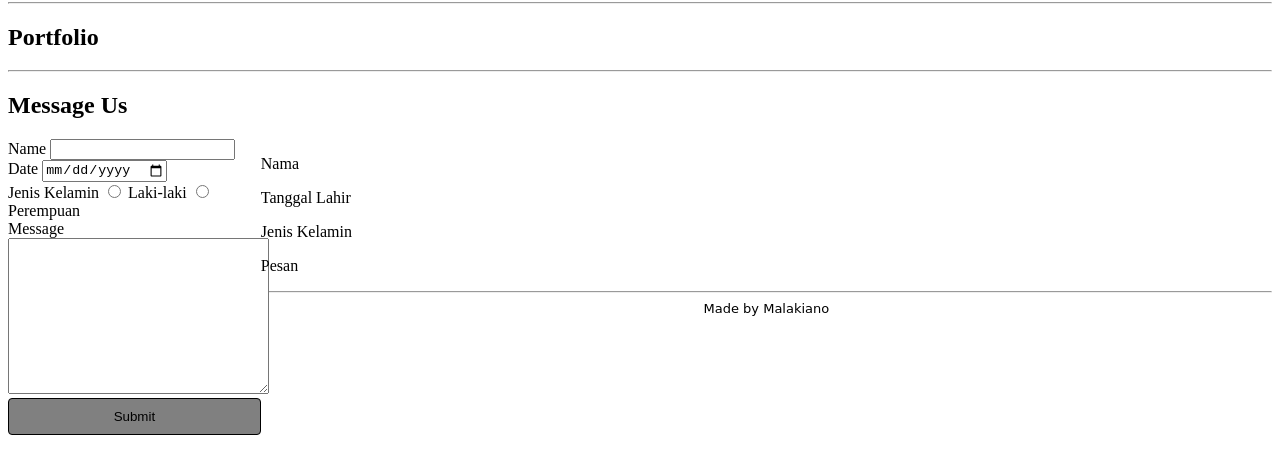
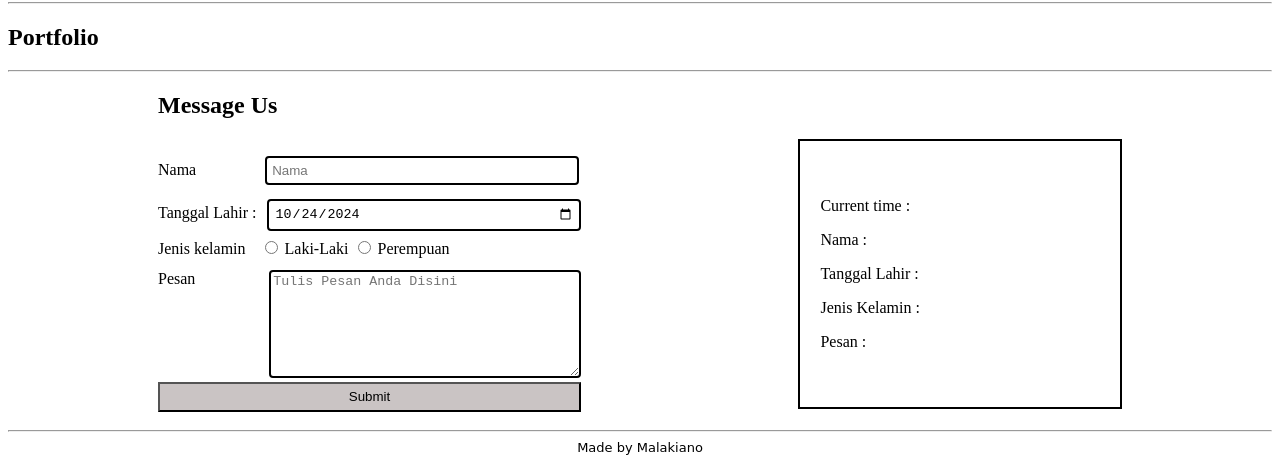
Before and after one commit to revou-fundamental-course/14-oct-24-Ogiyatri, a plain HTML site: page index.html in a window 1280 px wide. Shown: the part 744-1207 px from the top of the page. Before the commit the page ends 1179 px from the top, so only its background shows below. Drawn offline with Linux system fonts and the light colour scheme.

Commit message:
perbaikan message us

```diff
--- a/css/style.css
+++ b/css/style.css
@@ -26,28 +26,93 @@ nav>a {
 
 .photo-banner{
     height: 500px;
-    background-image: url(/assets/ogiwisu.jpg);
+    background-image: url(/assets/ogiwisuda.jpg);
     background-size: cover;
     background-position: center;
 }
-.message-form {
-    width: 20%;
-    float: left;
+
+#section-message-us {
+    margin-left:50px;
+}
+.judul-message{
+    padding-left: 100px
 }
 
-.message-list {
-    width: 80%;
-    float: right;
-    border: 5000;
+.message-container {
+    display: flex;
+}
+
+.message-input {
+    padding: 10px;
+    padding-left: 100px
+}
+
+#name-input {
+    padding: 5px;
+    width: 300px;
+    border: 2px solid black;
+    border-radius: 4px;
+    margin: 7px;
+    margin-left: 65px;
+}
+
+.tanggal-input {
 
 }
-.submit-gas {
-    width: 100%;
-    padding: 10px;
-    border: 1px solid;
+
+#date-input {
+    padding: 5px;
+    width: 300px;
+    border: 2px solid black;
     border-radius: 4px;
-    background-color: grey;
+    margin: 7px;
+
+}
+
+#male{
+    margin-left: 15px;
+}
+
+#male:checked {
+    accent-color: black;
+}
+
+#female:checked {
+    accent-color: black;
+}
+
+.pesan-input {
+    vertical-align: top;
+}
+
+.pesan-jarak {
+    margin-top: 12px;
+}
+#message {
+    height: 100px;
+    width: 304px;
+    border: 2px solid black;
+    border-radius: 4px;
+    margin-left: 70px;
+}
+
+.message-value {
+    border: 2px solid black;
+    padding-left: 20px;
+    width: 300px;
+    height: 226px;
+    margin-left: 200px;
+    padding-top:40px;
+}
+
+
+.submit-button {
     cursor: pointer;
+    width: 423px;
+    height: 30px;
+    color: black;
+    background-color: #cac4c4;
+
 }
 
 footer>div {
--- a/index.html
+++ b/index.html
@@ -65,44 +65,45 @@
 
         <!-- Section Message Us -->
         <section id="section-message-us">
-            <header>
+            <header class="judul-message">
                 <h1>Message Us</h1>
             </header>
 
-            <div id="message-container">
-                <form class="message-form">
-                    <div class="nama-message">
-                        <label for="name">Name</label>
-                        <input type="text" name="name" id="name">
+
+            <div class="message-container">
+                <form class="message-input">
+                    <div class="nama-input">
+                        <label for="name">Nama</label>
+                        <input type="text" name="name" id="name-input" placeholder="Nama">
                     </div>
-                    <div class="tanggal-message">
-                        <label for="date">Date</label>
-                        <input type="date" name="date" id="date">
+                    <div class="tanggal-input">
+                        <label for="date">Tanggal Lahir : </label>
+                        <input type="date" name="date" id="date-input" value="2024-10-24">
                     </div>
-                    <div class="genre-message">
-                        <label for="genre">Jenis Kelamin</label>
-                        <input type="radio" id="genre" name="laki-laki" value="Laki-laki">
-                        <label for="genre">Laki-laki</label>
-                        <input type="radio" id="genre" name="perempuan" value="Perempuan">
-                        <label for="genre">Perempuan</label>
+                    <div class="genre-input">
+                        <label>Jenis kelamin</label>
+                        <input type="radio" name="gender" id="male" value="Laki-laki">
+                        <label for="male">Laki-Laki</label>
+                        <input type="radio" name="gender" id="female" value="Perempuan">
+                        <label for="female">Perempuan</label>
                     </div>
-                    <div class="pesan-message">
-                        <label for="message">Message</label>
-                        <textarea name="message" id="message" cols="30" rows="10"></textarea>
+                    <div class="pesan-jarak">
+                        <label class="pesan-input" for="message">Pesan</label>
+                        <textarea name="message" id="message" cols="30" rows="10" placeholder="Tulis Pesan Anda Disini"></textarea>
                     </div>
-
-                    <button type="submit" class="submit-gas">Submit</button>
+                    <div>
+                        <input class="submit-button" type="submit" value="Submit">
+                    </div>
                 </form>
 
-                <div class="message-list">
-                    <p>Nama</p>
-                    <p>Tanggal Lahir</p>
-                    <p>Jenis Kelamin</p>
-                    <p>Pesan</p>
+                <div class="message-value">
+                    <p>Current time :</p>
+                    <p>Nama :</p>
+                    <p>Tanggal Lahir :</p>
+                    <p>Jenis Kelamin :</p>
+                    <p>Pesan :</p>
                 </div>
-
             </div>
-
         </section>
     </main>
 
```
